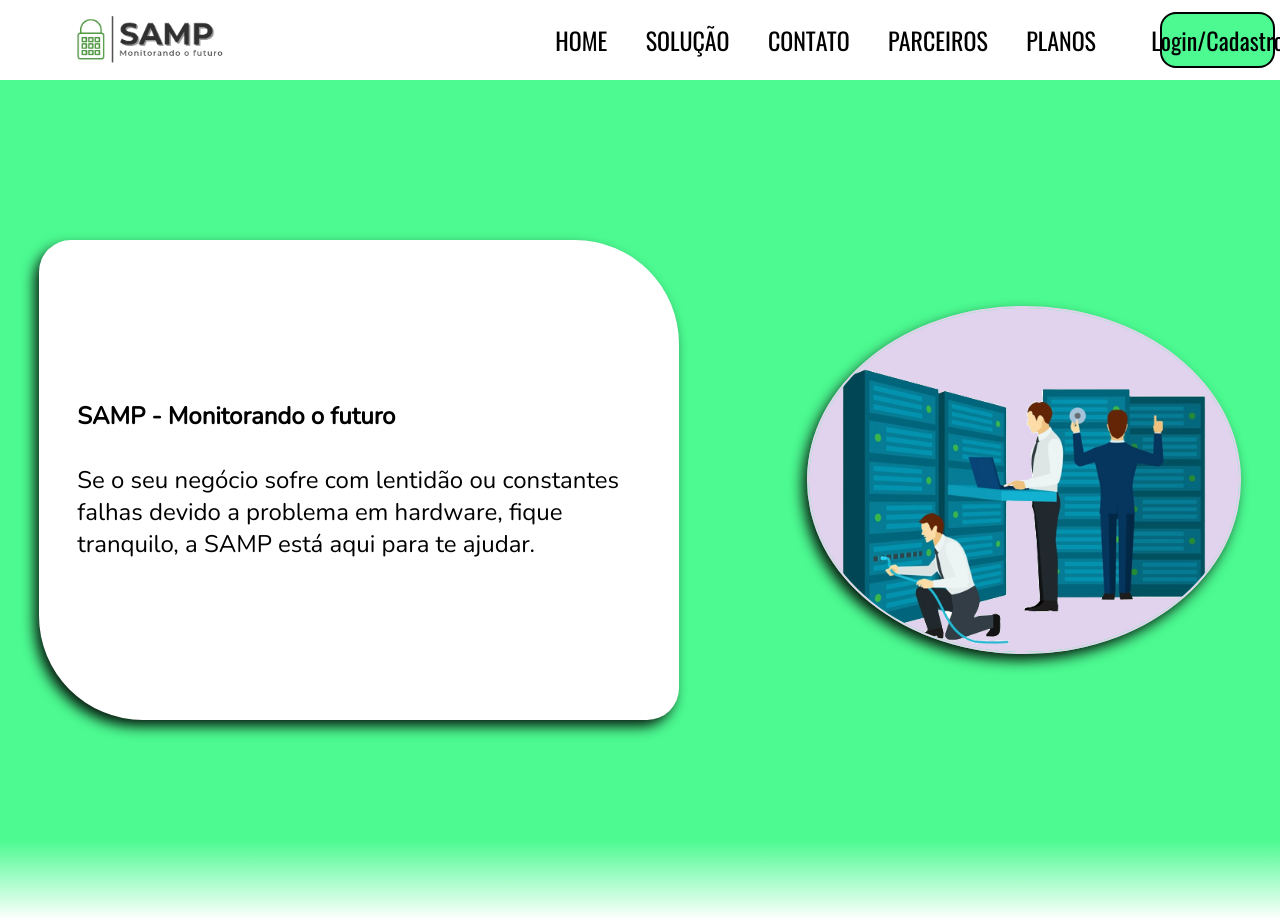
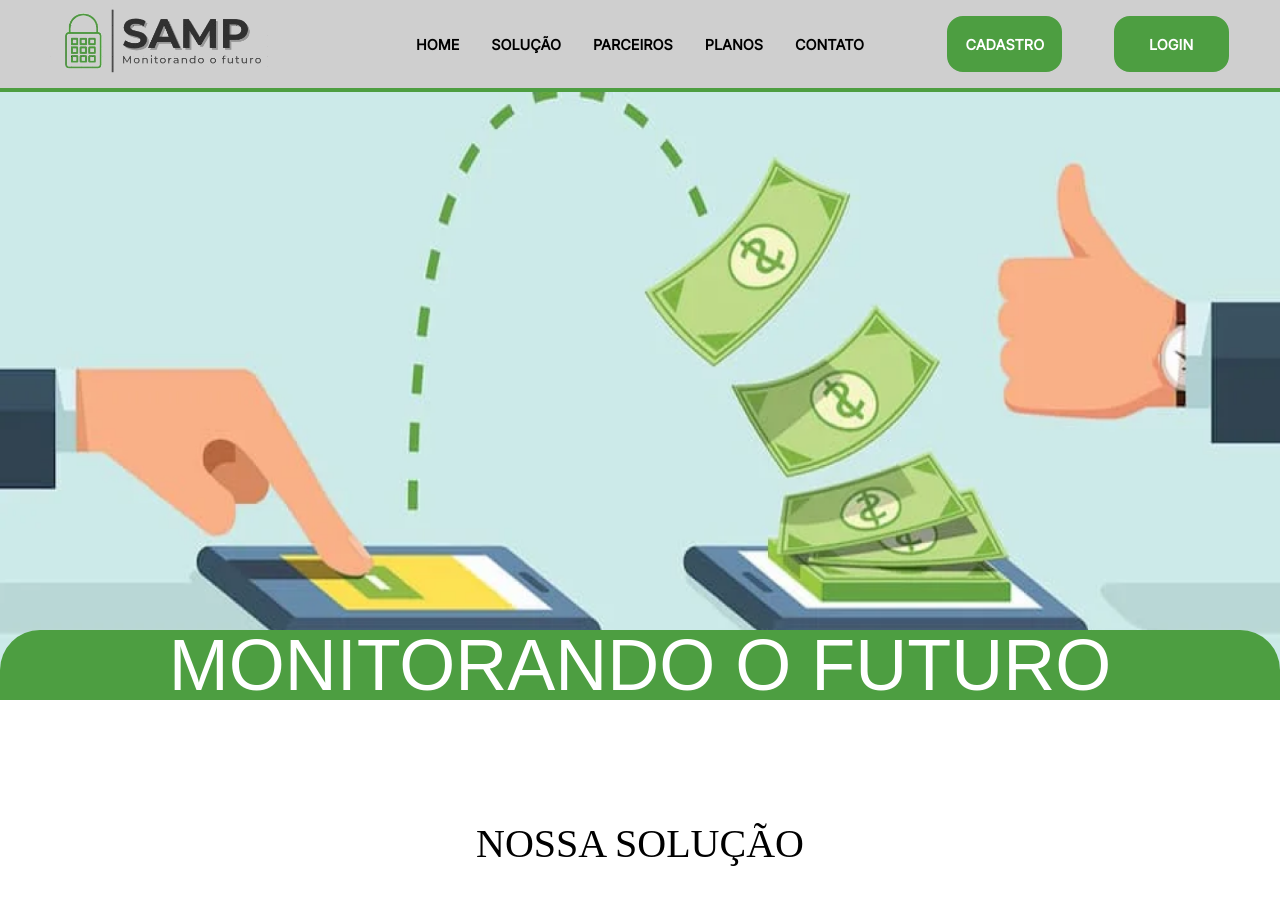
Before and after one commit to Grupo10-1CCO/Site, a website: page public/index.html in a window 1280 px wide. Shown: the top 923 px of the page. Drawn offline with Linux system fonts and the light colour scheme; files whose address does not match are found by name; a web font is replaced by a local one.

Commit message:
menu att

```diff
--- a/public/css/styleIndex.css
+++ b/public/css/styleIndex.css
@@ -1,5 +1,5 @@
 /* FONTES */
-@font-face {
+/* @font-face {
     font-family: OswaldRegular;
     src: url(../Site/fonts/Oswald-Regular.ttf);
 }
@@ -7,7 +7,8 @@
 @font-face {
     font-family: NunitoRegular;
     src: url(../Site/fonts/Nunito-Regular.ttf);
-}
+} */
+@import url('https://fonts.googleapis.com/css2?family=Inter:wght@400&family=Jockey+One&display=swap');
 /* FONTES */
 /* ====================================================== */
 /* BODY */
@@ -26,42 +27,52 @@
   }
 
 body::-webkit-scrollbar-track {
-    background: #000000;
+  background-color: #4d9e4194;
 }
 
 body::-webkit-scrollbar-thumb {
-    background-color: #4CFA91;
-    border: 3px solid #000000;
+    background-color: #4d9e419f;
+
 }
 /* BODY */
 /* ====================================================== */
 /* HEADER */
 .header {
-    height: 10vh;
+    height: 11vh;
     width: 100%;
+    display: flex;
+    justify-content: flex-start;
+    align-items: center;
+    background-color: #CFCFCF;
+    position: fixed;
+    border-bottom: 4px solid #4D9E41;
+}
+
+.header_logo {
+    height: 100%;
+    width: 25%;
     display: flex;
     justify-content: center;
     align-items: center;
-    background-color: #FFFFFF;
-    position: fixed;
-    border-bottom: 1vh solid #4CFA91;
-}
-
-.header_logo {
-    height: 7vh;
-    width: 40vw;
 }
 
 .header_img {
-    height: 7vh;
+    height: 9.5vh;
 }
 
+.espaco {
+    height: 100%;
+    width: 5%;
+}
+
+
 .header_box {
-    height: 7vh;
-    width: 50vw;
+    height: 100%;
+    width: 40%;
     display: flex;
     flex-direction: row;
-    justify-content: center;
+    justify-content: space-evenly;
+    align-items: center;
 }
 
 a {
@@ -76,10 +87,16 @@
 .header_texto {
     display: flex;
     align-items: center;
-    height: 7vh;
-    margin-left: 3vw;
-    font-family: OswaldRegular;
-    font-size: 3vh;
+    font-family: 'Inter', sans-serif;
+    font-size: 90%;
+    font-weight: 700;
+}
+.botoes{
+    height: 100%;
+    width: 30%;
+    display: flex;
+    justify-content: space-evenly;
+    align-items: center;
 }
 
 .header_botao {
@@ -88,76 +105,44 @@
     align-items: center;
     height: 7vh;
     width: 9vw;
-    font-family: OswaldRegular;
-    font-size: 3vh;
-    background-color: #4CFA91;
-    border: 2px solid #000000;
+    font-family: 'Inter', sans-serif;
+    font-size: 90%;
+    color: white;
+    font-weight: 700;
+    background-color: #4D9E41;
+    border: 2px solid #4D9E41;
     border-radius: 2vh;
-    margin-left: 5vw;
 }
 /* HEADER */
 /* ====================================================== */
-/* LINHA */
-.linha {
-    height: 15vh;
-    width: 100%;
-    background-color: #4CFA91;
-}
-/* LINHA */
 /* ====================================================== */
 /* BANNER */
 .banner {
-    height: 90vh;
     width: 100%;
+    height: 700px;
+    background-image: url(../assets/01\ 1.png);
+    background-size: 100%  100%;
+    background-repeat: no-repeat;
+    display: flex;
+    flex-direction: column-reverse;
+}
+.barra_horizontal{
+    background-color: #4D9E41;
+    width: 100%;
+    height: 10%;
+    border-radius: 40px 40px 0 0;
     display: flex;
     justify-content: center;
     align-items: center;
-    background-color: #4CFA91;
-}
-
-.banner_box {
-    height: 60vh;
-    width: 50vw;
-    background-color: #FFFFFF;
-    border-top-right-radius: 13vh;
-    border-top-left-radius: 4vh;
-    border-bottom-right-radius: 4vh;
-    border-bottom-left-radius: 13vh;
-    display: flex;
-    flex-direction: column;
-    justify-content: center;
-    box-shadow: -5px 7px 14px -1px rgba(0,0,0,0.93);
-}
-
-.banner_titulo {
-    font-family: NunitoRegular;
-    font-size: 3vh;
-    font-weight: 700;
-    margin-left: 3vw;
-}
-
-.banner_texto {
-    width: 90%;
-    font-family: NunitoRegular;
-    font-size: 3vh;
-    margin-left: 3vw;
-    margin-top: 4vh;
-}
-
-.banner_img {
-    height: 43vh;
-    border-radius: 50%;
-    margin-left: 10vw;
-    border: 2px solid #E1D3ED;
-    box-shadow: -5px 7px 14px -1px rgba(0,0,0,0.93);
+    font-size: 9vh;
+    font-family: 'Jockey One', sans-serif;
+    font-weight: 400;
+    color: white;
 }
 /* BANNER */
 /* ====================================================== */
 /* DEGRADE2 */
-.degrade2 {
-    height: 10vh;
-    background-image: linear-gradient(to bottom, #4CFA91, #FFFFFF);
-}
+
 /* DEGRADE2 */
 /* ====================================================== */
 /* SOBRE NÓS */
--- a/public/index.html
+++ b/public/index.html
@@ -6,6 +6,7 @@
     <meta name="viewport" content="width=device-width, initial-scale=1.0">
     <link rel="stylesheet" href="css/styleIndex.css">
     <link rel="icon" type="image/x-icon" href="assets/LogoSimbolo.png">
+
     <title>SAMP</title>
 </head>
 <body>
@@ -14,29 +15,27 @@
         <div class="header_logo">
             <a href="#home"> <img class="header_img" src="assets/Logo.png" alt="SAMP"> </a>
         </div>
-
+        <div class="espaco"></div>
         <div class="header_box">
             <span class="header_texto"> <a href="#home">HOME</a> </span>
             <span class="header_texto"> <a href="#solucao">SOLUÇÃO</a> </span>
-            <span class="header_texto"> <a href="#contato">CONTATO</a> </span>
             <span class="header_texto"> <a href="#parceiros">PARCEIROS</a> </span>
             <span class="header_texto"> <a href="#planos">PLANOS</a> </span>
-            <button class="header_botao"> <a href="login.html">Login/Cadastro</a> </button>
+            <span class="header_texto"> <a href="#contato">CONTATO</a> </span>
+        </div>
+        <div class="botoes">
+            <button class="header_botao"><a href="cadastro.html">CADASTRO</a></button>
+            <button class="header_botao"><a href="login.html">LOGIN</a></button>
         </div>
     </div>
 
-    <div class="linha"></div>
 
-    <div class="banner" id="home">
-        <div class="banner_box">
-            <span class="banner_titulo">SAMP - Monitorando o futuro</span>
-            <span class="banner_texto"> Se o seu negócio sofre com lentidão ou constantes falhas devido a problema em hardware, fique tranquilo, a SAMP está aqui para te ajudar.</span>
+    <div class="banner">
+        <div class="barra_horizontal">
+            <span>MONITORANDO O FUTURO</span>
         </div>
-
-        <img class="banner_img" src="assets/EquipeTI.png" alt="Imagem Banner">
     </div>
 
-    <div class="degrade2"></div>
 
     <div class="solucao" id="solucao">
         <span class="solucao_titulo">NOSSA SOLUÇÃO</span>
```
Also changed, not shown: public/assets/01 1.png (added), public/assets/Banner01.jpg (added).
